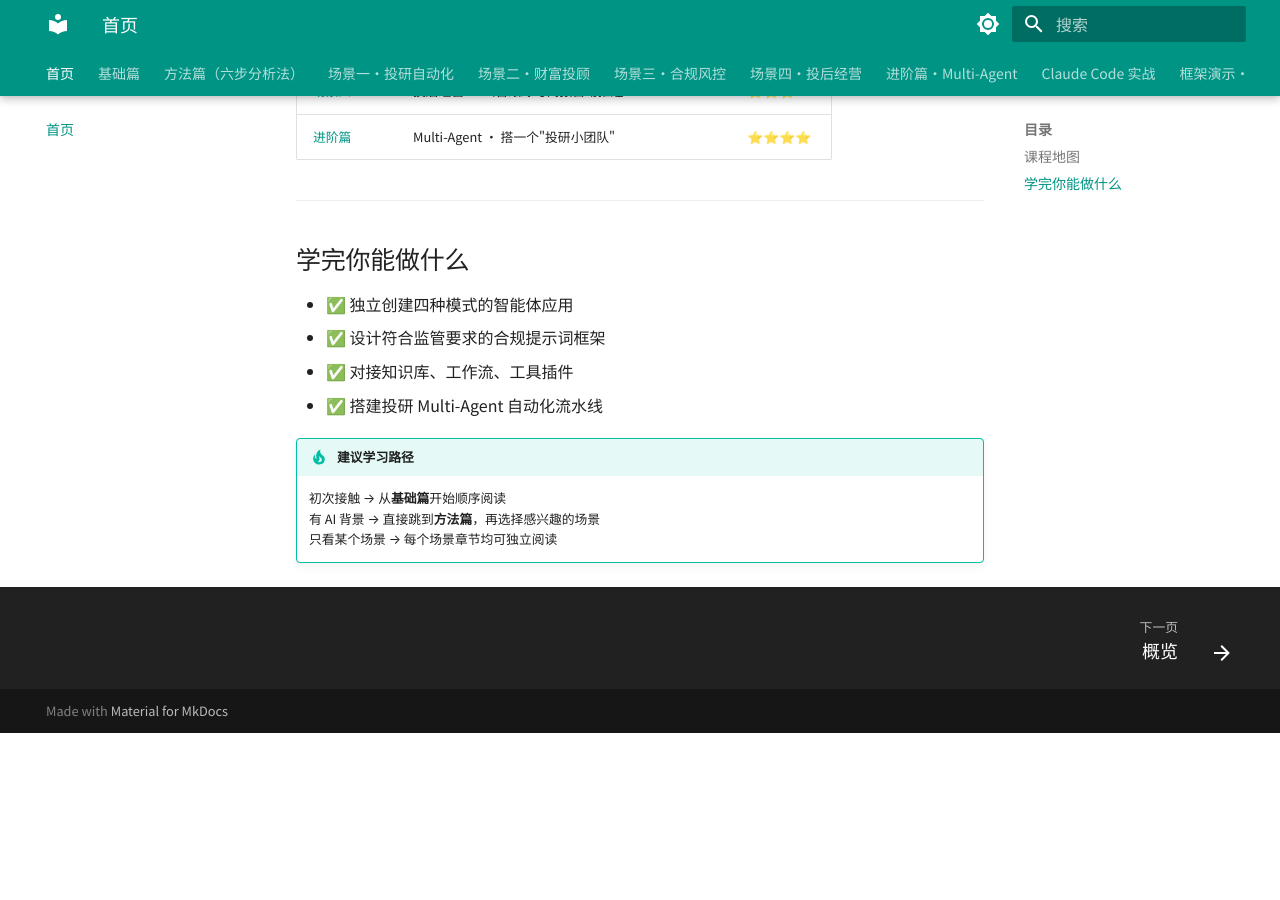
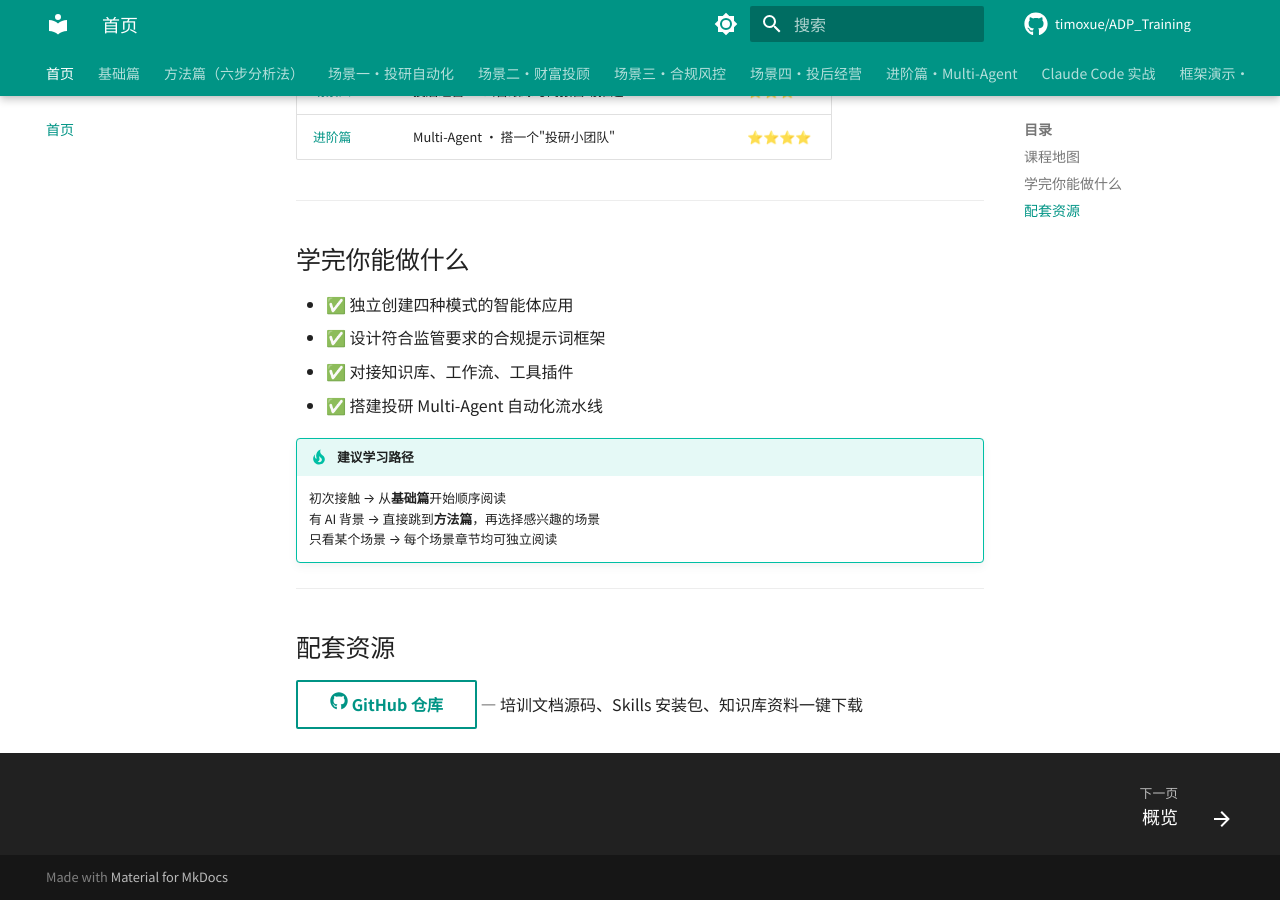
Before and after one commit to timoxue/ADP_Training, an MkDocs documentation site: the page built from docs/index.md, in a window 1280 px wide and 900 px high, scrolled down 698 px. Built offline with MkDocs 1.6.1 and Material for MkDocs 9.7.7, drawn with Linux system fonts in a browser that asks for light colours; comment, search, counter and statistics services are not loaded; before the commit the page ends 1431 px from its top, so only the background shows below that.

Commit message:
docs: add GitHub repo link to site header and homepage
- mkdocs.yml: add repo_url + repo_name to display GitHub icon in top-right header
- index.md: add 配套资源 section with GitHub button link

Co-Authored-By: Claude Sonnet 4.6 <noreply@anthropic.com>

```diff
--- a/docs/index.md
+++ b/docs/index.md
@@ -35,3 +35,9 @@
     初次接触 → 从**基础篇**开始顺序阅读
     有 AI 背景 → 直接跳到**方法篇**，再选择感兴趣的场景
     只看某个场景 → 每个场景章节均可独立阅读
+
+---
+
+## 配套资源
+
+[:fontawesome-brands-github: GitHub 仓库](https://github.com/timoxue/ADP_Training){ .md-button } — 培训文档源码、Skills 安装包、知识库资料一键下载
--- a/mkdocs.yml
+++ b/mkdocs.yml
@@ -1,6 +1,8 @@
 site_name: AI 应用实战培训
 site_description: 腾讯云智能体开发平台 · 证券行业实战培训手册
 site_author: Timothy Xue
+repo_url: https://github.com/timoxue/ADP_Training
+repo_name: timoxue/ADP_Training
 docs_dir: docs
 site_dir: site
 
```
